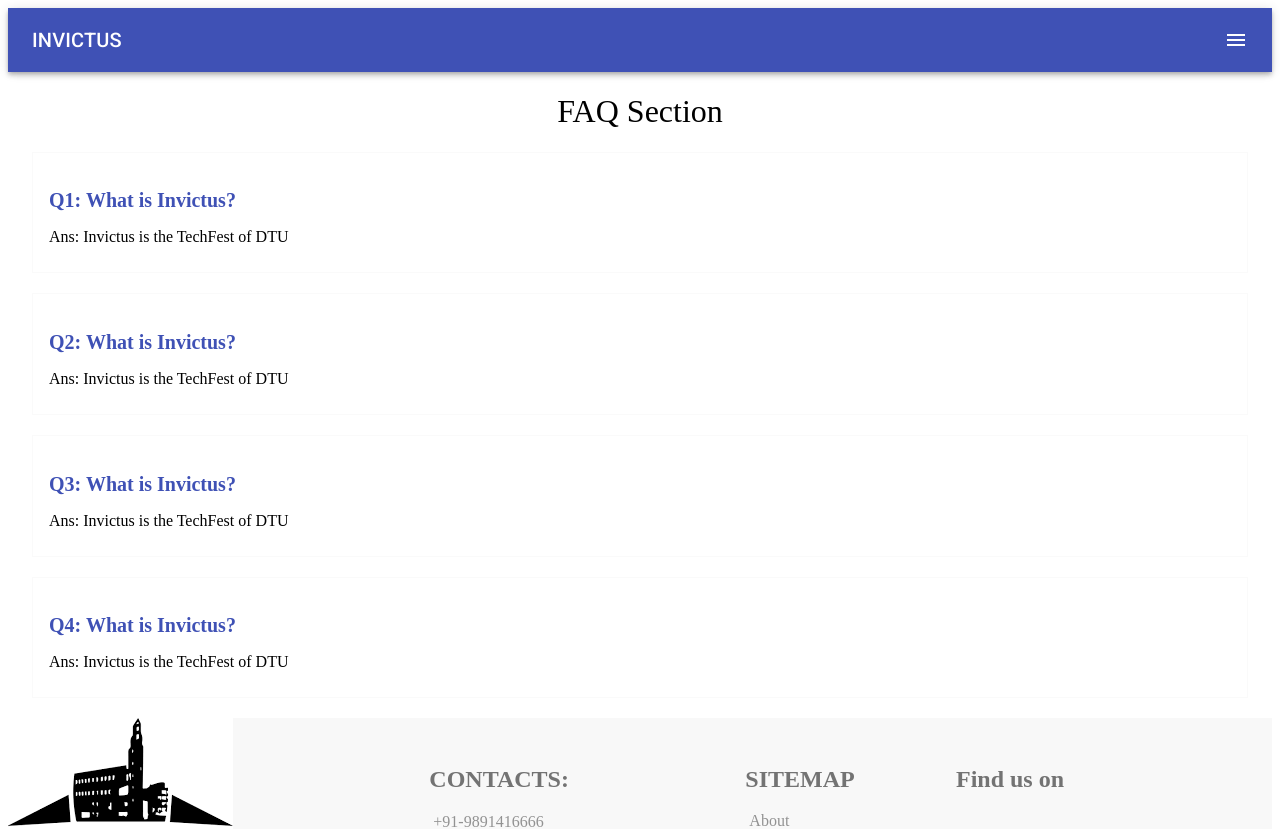
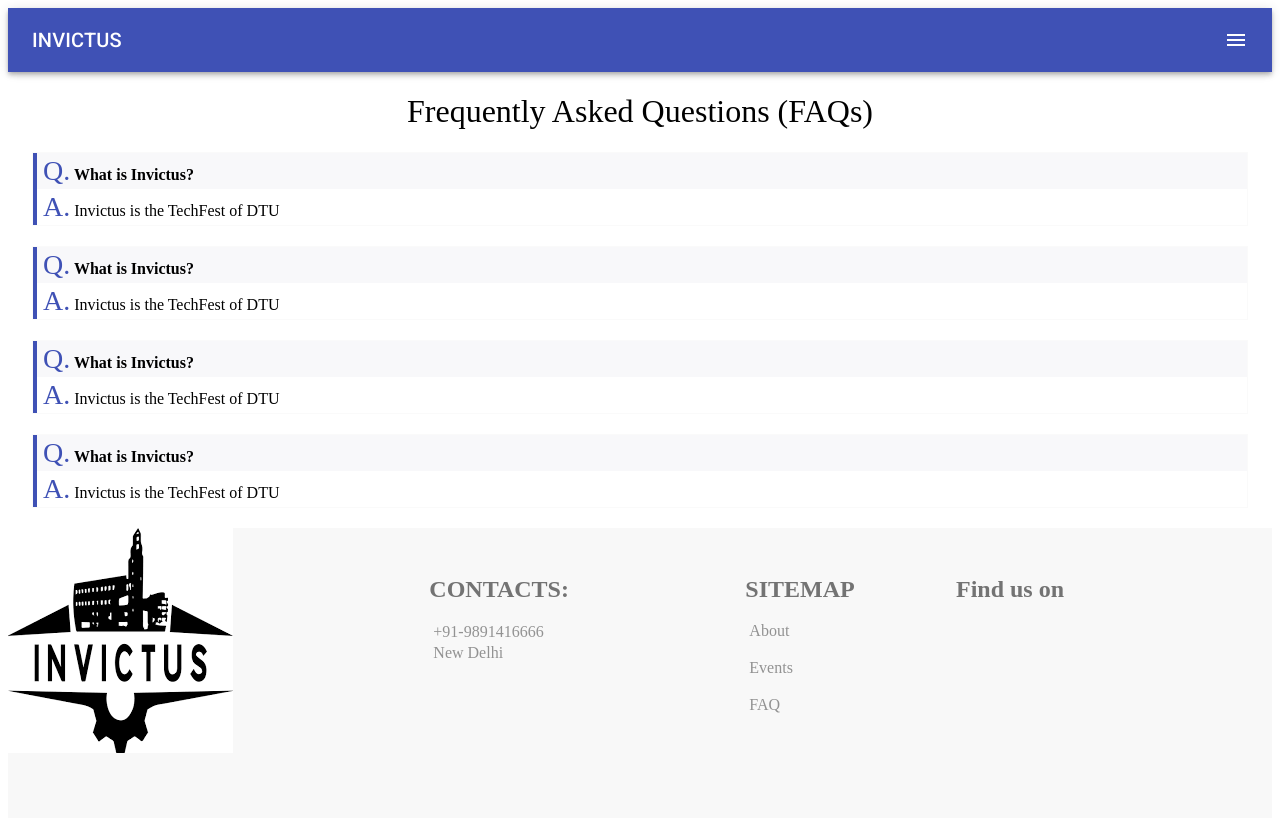
Before and after one commit to anikashc/invictus, a React (Create React App) app in the folder client/: page /faq in a window 1280 px wide. Shown: the top 829 px of the page. Built offline with nearby package versions, Linux system fonts and the light colour scheme.

Commit message:
faq base

```diff
--- a/client/src/Components/FaqList/FaqList.js
+++ b/client/src/Components/FaqList/FaqList.js
@@ -8,8 +8,8 @@
       {
         faqs.map((faq) => (
           <div className="faq-preview" key={faq.id}>
-            <h4>Q{faq.id}: {faq.question}</h4>
-            <p>Ans: {faq.answer}</p>
+            <h4><span>Q.</span> {faq.question}</h4>
+            <p><span>A.</span> {faq.answer}</p>
           </div>
         ))
       }
--- a/client/src/Components/FaqList/FaqListStyles.css
+++ b/client/src/Components/FaqList/FaqListStyles.css
@@ -1,6 +1,5 @@
 /* faq previews / list */
 .faq-preview {
-  padding: 10px 16px;
   margin: 20px 0;
   border: 1px solid #fafafa;
 }
@@ -9,7 +8,26 @@
   border-radius: 2%;
 }
 .faq-preview h4 {
-  font-size: 20px;
+  margin: 0 0;
+  padding: 2px 2px;
+  background-color: rgba(186, 189, 204, 0.1);
+  border-left: 4px solid #3f51b5;
+}
+.faq-preview p {
+  margin: 0 0;
+  padding: 2px 2px;
+  /* background-color: rgba(186, 189, 204, 0.1); */
+  border-left: 4px solid #3f51b5;
+}
+.faq-preview h4 span {
   color: #3f51b5;
-  margin-bottom: 8px;
+  font-size: 28px;
+  padding-left: 4px;
+  font-weight: 400;
 }
+.faq-preview p span {
+  color: #3f51b5;
+  font-size: 28px;
+  padding-left: 4px;
+  font-weight: 400;
+}
--- a/client/src/Screens/FAQ.js
+++ b/client/src/Screens/FAQ.js
@@ -17,7 +17,7 @@
 
     return (
         <div className="faq-section">
-            <h1 style={hStyle}>FAQ Section</h1>
+            <h1 style={hStyle}>Frequently Asked Questions (FAQs)</h1>
             <FaqList faqs={faqs} />
         </div>
     )
```
Also changed, not shown: 1 other file (tests, documents, lock files or other folders).
